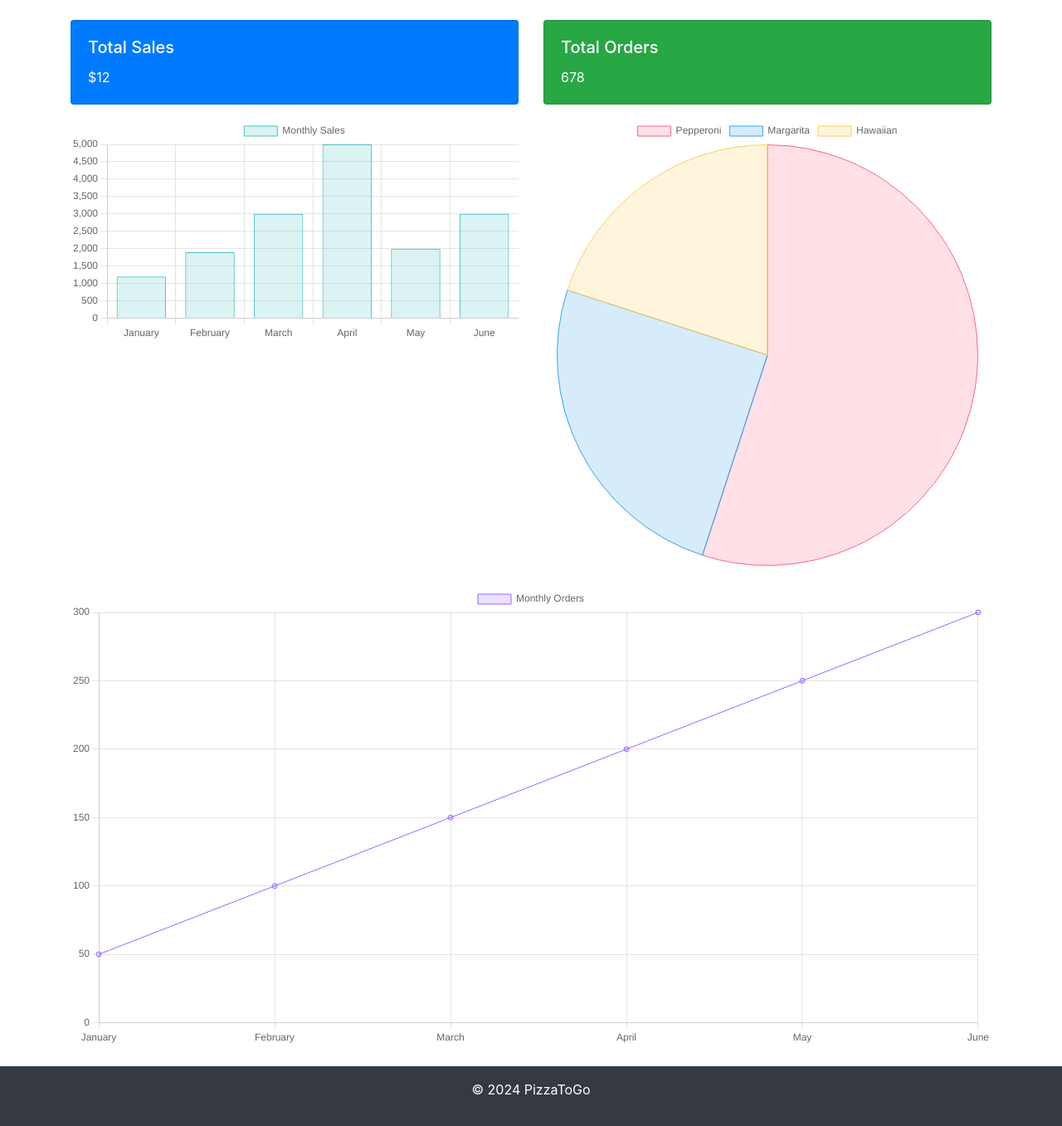
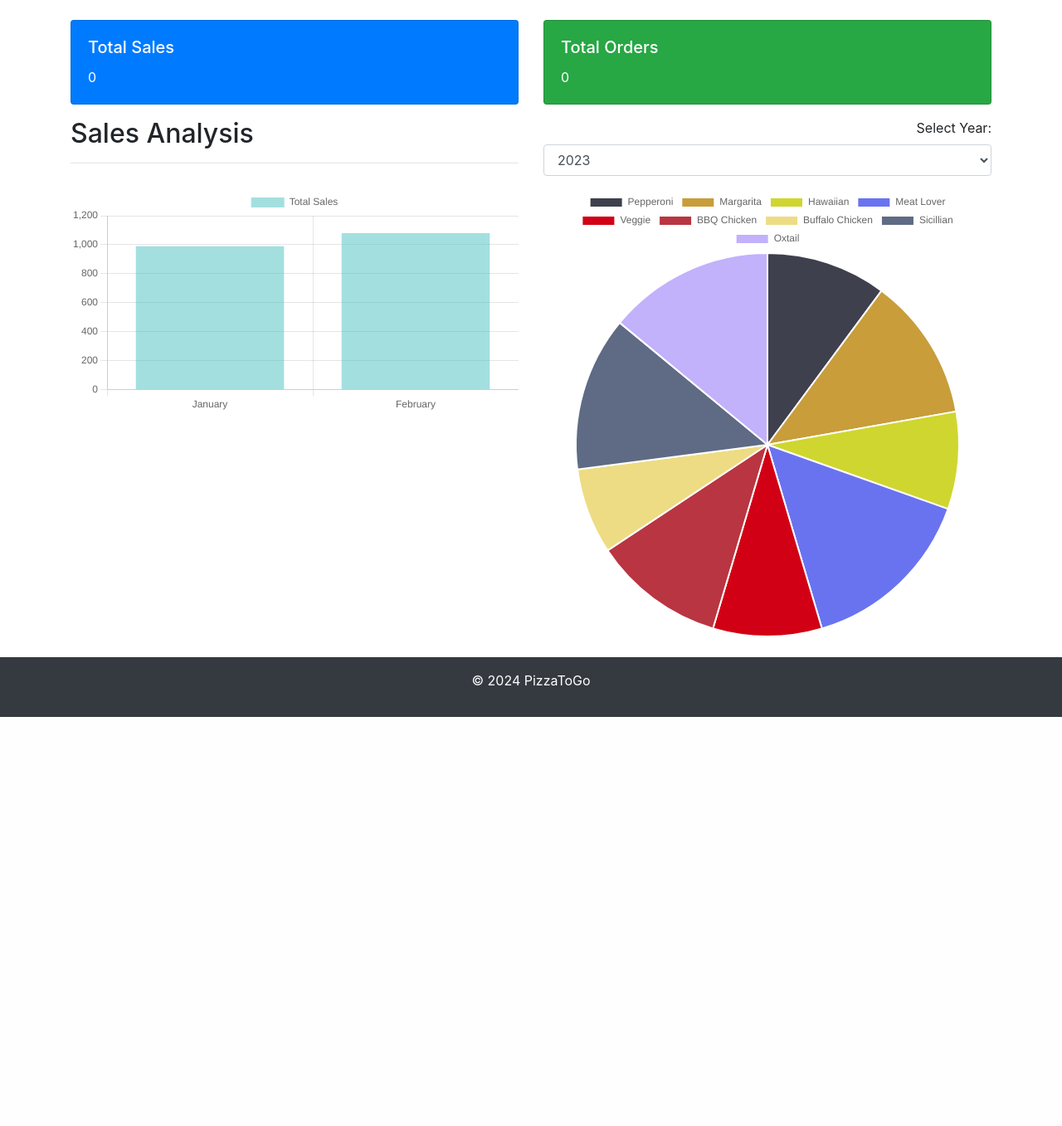
Before and after one commit to thidiemquynhtran/ProgLab, a Django app: template data_analysis/frontend/templates/index.html in a window 1280 px wide. Shown: the part 144-1501 px from the top of the page at 83% size. After the commit the page ends 1008 px from the top, so only its background shows below. Run offline with Django 5.2, Linux system fonts and the light colour scheme; the template is opened without the code that fills it, so the values that code supplies are empty; some libraries are stand-ins or nearby versions.

Commit message:
Add interactive features for bar and pie chart

```diff
--- a/data_analysis/frontend/static/js/script.js
+++ b/data_analysis/frontend/static/js/script.js
@@ -1,79 +1,173 @@
-document.addEventListener("DOMContentLoaded", function() {
-    // Example data for key metrics
-    const totalSales = 12;
-    const totalOrders = 678;
+$(document).ready(function () {
+  var barChart, pieChart;
+  var selectedCategory = null;
 
-    // Set key metrics
-    document.getElementById('totalSales').textContent = `$${totalSales.toLocaleString()}`;
-    document.getElementById('totalOrders').textContent = totalOrders.toLocaleString();
+  var data = [
+    { month: "January", category: "Pepperoni", sales: 100, year: 2023 },
+    { month: "January", category: "Margarita", sales: 120, year: 2023 },
+    { month: "January", category: "Hawaiian", sales: 80, year: 2023 },
+    { month: "January", category: "Meat Lover", sales: 150, year: 2023 },
+    { month: "January", category: "Veggie", sales: 90, year: 2023 },
+    { month: "January", category: "BBQ Chicken", sales: 110, year: 2023 },
+    { month: "January", category: "Buffalo Chicken", sales: 70, year: 2023 },
+    { month: "January", category: "Sicillian", sales: 130, year: 2023 },
+    { month: "January", category: "Oxtail", sales: 140, year: 2023 },
+    { month: "February", category: "Pepperoni", sales: 110, year: 2023 },
+    { month: "February", category: "Margarita", sales: 130, year: 2023 },
+    { month: "February", category: "Hawaiian", sales: 90, year: 2023 },
+    { month: "February", category: "Meat Lover", sales: 160, year: 2023 },
+    { month: "February", category: "Veggie", sales: 100, year: 2023 },
+    { month: "February", category: "BBQ Chicken", sales: 120, year: 2023 },
+    { month: "February", category: "Buffalo Chicken", sales: 80, year: 2023 },
+    { month: "February", category: "Sicillian", sales: 140, year: 2023 },
+    { month: "February", category: "Oxtail", sales: 150, year: 2023 },
+    // Add more data as needed
+  ];
 
-    // Bar chart
-    const ctxBar = document.getElementById('barChart').getContext('2d');
-    new Chart(ctxBar, {
-        type: 'bar',
-        data: {
-            labels: ['January', 'February', 'March', 'April', 'May', 'June'],
-            datasets: [{
-                label: 'Monthly Sales',
-                data: [1200, 1900, 3000, 5000, 2000, 3000],
-                backgroundColor: 'rgba(75, 192, 192, 0.2)',
-                borderColor: 'rgba(75, 192, 192, 1)',
-                borderWidth: 1
-            }]
-        },
-        options: {
-            scales: {
-                y: {
-                    beginAtZero: true
+  function getFilteredData(year) {
+    return data.filter((item) => item.year === year);
   }
-            }
+
+  function createBarChart(filteredData) {
+    //get all unique months
+    var months = [...new Set(filteredData.map((item) => item.month))];
+
+    var totalSalesData = months.map((month) => {
+      return filteredData
+        .filter((item) => item.month === month)
+        .reduce((sum, item) => sum + item.sales, 0);
+    });
+
+    var categorySalesData = months.map((month) => {
+      if (selectedCategory) {
+        var entry = filteredData.find(
+          (item) => item.month === month && item.category === selectedCategory
+        );
+        return entry ? entry.sales : 0;
+      } else {
+        return 0;
       }
     });
 
-    // Pie chart
-    const ctxPie = document.getElementById('pieChart').getContext('2d');
-    new Chart(ctxPie, {
-        type: 'pie',
+    var datasets = [
+      {
+        label: "Total Sales",
+        data: totalSalesData,
+        backgroundColor: "rgba(75, 192, 192, 0.5)",
+      },
+    ];
+
+    if (selectedCategory) {
+      datasets.push({
+        label: selectedCategory + " Sales",
+        data: categorySalesData,
+        backgroundColor: "rgba(255, 99, 132, 0.5)",
+      });
+    }
+
+    var ctx = document.getElementById("barChart").getContext("2d");
+    if (barChart) {
+      barChart.destroy();
+    }
+    barChart = new Chart(ctx, {
+      type: "bar",
       data: {
-            labels: ['Pepperoni', 'Margarita', 'Hawaiian'],
-            datasets: [{
-                label: 'Pizza Popularity',
-                data: [55, 25, 20],
-                backgroundColor: [
-                    'rgba(255, 99, 132, 0.2)',
-                    'rgba(54, 162, 235, 0.2)',
-                    'rgba(255, 206, 86, 0.2)'
-                ],
-                borderColor: [
-                    'rgba(255, 99, 132, 1)',
-                    'rgba(54, 162, 235, 1)',
-                    'rgba(255, 206, 86, 1)'
-                ],
-                borderWidth: 1
-            }]
+        labels: months,
+        datasets: datasets,
+      },
+      options: {
+        onClick: function (evt) {
+          var activePoints = barChart.getElementsAtEventForMode(
+            evt,
+            "nearest",
+            { intersect: true },
+            false
+          );
+          if (activePoints.length) {
+            var month = barChart.data.labels[activePoints[0].index];
+            updatePieChart(month);
           }
+        },
+      },
+    });
+  }
+
+  function createPieChart(filteredData) {
+    var categories = [...new Set(filteredData.map((item) => item.category))];
+    var totalSales = filteredData.reduce((sum, item) => sum + item.sales, 0);
+
+    var data = categories.map((category) => {
+      var categorySales = filteredData
+        .filter((item) => item.category === category)
+        .reduce((sum, item) => sum + item.sales, 0);
+      return (categorySales / totalSales) * 100;
     });
 
-    // Line chart
-    const ctxLine = document.getElementById('lineChart').getContext('2d');
-    new Chart(ctxLine, {
-        type: 'line',
+    var ctx = document.getElementById("pieChart").getContext("2d");
+    if (pieChart) {
+      pieChart.destroy();
+    }
+    pieChart = new Chart(ctx, {
+      type: "pie",
       data: {
-            labels: ['January', 'February', 'March', 'April', 'May', 'June'],
-            datasets: [{
-                label: 'Monthly Orders',
-                data: [50, 100, 150, 200, 250, 300],
-                backgroundColor: 'rgba(153, 102, 255, 0.2)',
-                borderColor: 'rgba(153, 102, 255, 1)',
-                borderWidth: 1
-            }]
+        labels: categories,
+        datasets: [
+          {
+            data: data,
+            backgroundColor: categories.map(() => getRandomColor()),
+          },
+        ],
       },
       options: {
-            scales: {
-                y: {
-                    beginAtZero: true
+        onClick: function (evt) {
+          var activePoints = pieChart.getElementsAtEventForMode(
+            evt,
+            "nearest",
+            { intersect: true },
+            false
+          );
+          if (activePoints.length) {
+            selectedCategory = pieChart.data.labels[activePoints[0].index];
+            updateBarChart();
           }
+        },
+      },
+    });
   }
+
+  function updatePieChart(month) {
+    var year = parseInt($("#yearFilter").val());
+    var filteredData = getFilteredData(year).filter(
+      (item) => item.month === month
+    );
+    createPieChart(filteredData);
   }
+
+  function updateBarChart() {
+    var year = parseInt($("#yearFilter").val());
+    var filteredData = getFilteredData(year);
+    createBarChart(filteredData);
+  }
+
+  function getRandomColor() {
+    var letters = "0123456789ABCDEF";
+    var color = "#";
+    for (var i = 0; i < 6; i++) {
+      color += letters[Math.floor(Math.random() * 16)];
+    }
+    return color;
+  }
+
+  $("#yearFilter").change(function () {
+    selectedCategory = null;
+    var year = parseInt($(this).val());
+    var filteredData = getFilteredData(year);
+    createBarChart(filteredData);
+    createPieChart(filteredData);
   });
+
+  var initialYear = parseInt($("#yearFilter").val());
+  var initialData = getFilteredData(initialYear);
+  createBarChart(initialData);
+  createPieChart(initialData);
 });
--- a/data_analysis/frontend/templates/index.html
+++ b/data_analysis/frontend/templates/index.html
@@ -1,12 +1,23 @@
+{% load static %}
 <!DOCTYPE html>
 <html lang="en">
   <head>
-    <meta charset="UTF-8">
-    <meta name="viewport" content="width=device-width, initial-scale=1.0">
+    <meta charset="UTF-8" />
+    <meta
+      name="viewport"
+      content="width=device-width, initial-scale=1, shrink-to-fit=no"
+    />
     <title>PizzaToGo Dashboard</title>
-    <link rel="stylesheet" href="styles.css">
-    <link href="https://stackpath.bootstrapcdn.com/bootstrap/4.5.2/css/bootstrap.min.css" rel="stylesheet">
+    <link rel="stylesheet" type="text/css" href="{% static 'css/styles.css' %}">
+    <link
+      href="https://stackpath.bootstrapcdn.com/bootstrap/4.5.2/css/bootstrap.min.css"
+      rel="stylesheet"
+    />
+    <script src="https://code.jquery.com/jquery-3.5.1.slim.min.js"></script>
+    <script src="https://cdn.jsdelivr.net/npm/@popperjs/core@2.9.2/dist/umd/popper.min.js"></script>
+    <script src="https://stackpath.bootstrapcdn.com/bootstrap/4.5.2/js/bootstrap.min.js"></script>
     <script src="https://cdn.jsdelivr.net/npm/chart.js"></script>
+    <script src="{% static 'js/script.js' %}"></script>
 </head>
   <body>
     <header class="bg-dark text-white text-center py-3">
@@ -15,16 +26,34 @@
     <nav class="navbar navbar-expand-lg navbar-dark bg-danger">
       <div class="container">
         <a class="navbar-brand" href="index.html">PizzaToGo</a>
-            <button class="navbar-toggler" type="button" data-toggle="collapse" data-target="#navbarNav" aria-controls="navbarNav" aria-expanded="false" aria-label="Toggle navigation">
+        <button
+          class="navbar-toggler"
+          type="button"
+          data-toggle="collapse"
+          data-target="#navbarNav"
+          aria-controls="navbarNav"
+          aria-expanded="false"
+          aria-label="Toggle navigation"
+        >
           <span class="navbar-toggler-icon"></span>
         </button>
         <div class="collapse navbar-collapse" id="navbarNav">
           <ul class="navbar-nav ml-auto">
-                    <li class="nav-item"><a class="nav-link" href="index.html">Home</a></li>
-                    <li class="nav-item"><a class="nav-link" href="products.html">Products</a></li>
-                    <li class="nav-item"><a class="nav-link" href="stores.html">Stores</a></li>
-                    <li class="nav-item"><a class="nav-link" href="customers.html">Customers</a></li>
-                    <li class="nav-item"><a class="nav-link" href="menu.html">Menu</a></li>
+            <li class="nav-item">
+              <a class="nav-link" href="index.html">Home</a>
+            </li>
+            <li class="nav-item">
+              <a class="nav-link" href="products.html">Products</a>
+            </li>
+            <li class="nav-item">
+              <a class="nav-link" href="stores.html">Stores</a>
+            </li>
+            <li class="nav-item">
+              <a class="nav-link" href="customers.html">Customers</a>
+            </li>
+            <li class="nav-item">
+              <a class="nav-link" href="menu.html">Menu</a>
+            </li>
           </ul>
         </div>
       </div>
@@ -48,6 +77,23 @@
           </div>
         </div>
       </div>
+      <!-- New area for selecting year -->
+      <div class="row">
+        <div class="col-md-6">
+            <h2>Sales Analysis</h2>
+            <hr>
+        </div>
+        <div class="col-md-6 text-right">
+            <div class="form-group">
+                <label for="yearFilter">Select Year:</label>
+                <select id="yearFilter" class="form-control">
+                    <option value="2023">2023</option>
+                    <option value="2022">2022</option>
+                    <!-- Add more options for other years if needed -->
+                </select>
+            </div>
+        </div>
+    </div>
       <div class="row">
         <div class="col-md-6">
           <canvas id="barChart"></canvas>
@@ -56,18 +102,10 @@
           <canvas id="pieChart"></canvas>
         </div>
       </div>
-        <div class="row mt-4">
-            <div class="col-md-12">
-                <canvas id="lineChart"></canvas>
-            </div>
-        </div>
     </main>
     <footer class="bg-dark text-white text-center py-3">
       <p>&copy; 2024 PizzaToGo</p>
     </footer>
-    <script src="script.js"></script>
-    <script src="https://code.jquery.com/jquery-3.5.1.slim.min.js"></script>
-    <script src="https://cdn.jsdelivr.net/npm/@popperjs/core@2.9.2/dist/umd/popper.min.js"></script>
-    <script src="https://stackpath.bootstrapcdn.com/bootstrap/4.5.2/js/bootstrap.min.js"></script>
+
   </body>
 </html>
--- a/data_analysis/urls.py
+++ b/data_analysis/urls.py
@@ -12,5 +12,7 @@ urlpatterns = [
     path('total-sales-by-product/', views.total_sales_by_product_view, name='total_sales_by_product'),
     path('pizza-category-distribution/', views.pizza_category_distribution_view, name='pizza_category_distribution'),
     path('total-sales-by-state/', views.total_sales_by_state_view, name='total_sales_by_state'),
+    path('', views.index_view, name='index'),
+     path('data_analysis/index.html', views.index_view, name='index'),
 ]
 # path('dashboard/', views.dashboard, name='dashboard'),
--- a/data_analysis/views.py
+++ b/data_analysis/views.py
@@ -1,5 +1,5 @@
 # data_analysis/views.py
-
+from django.shortcuts import render
 from rest_framework.decorators import api_view
 from rest_framework.response import Response
 from .utils import (
@@ -11,6 +11,10 @@ from .utils import (
     get_pizza_category_distribution,
     get_total_sales_by_state
 )
+
+def index_view(request):
+    return render(request, 'index.html')
+
 
 @api_view(['GET'])
 def total_customers_view(request):
--- a/datatool/urls.py
+++ b/datatool/urls.py
@@ -17,5 +17,6 @@ Including another URLconf
 from django.urls import path, include
 
 urlpatterns = [
+    path('', include('data_analysis.urls')),
     path('api/', include('data_analysis.urls')),
 ]
```
Also changed, not shown: datatool/settings.py (+6 -2 lines). Lines whose indentation alone changed are shown as unchanged.
